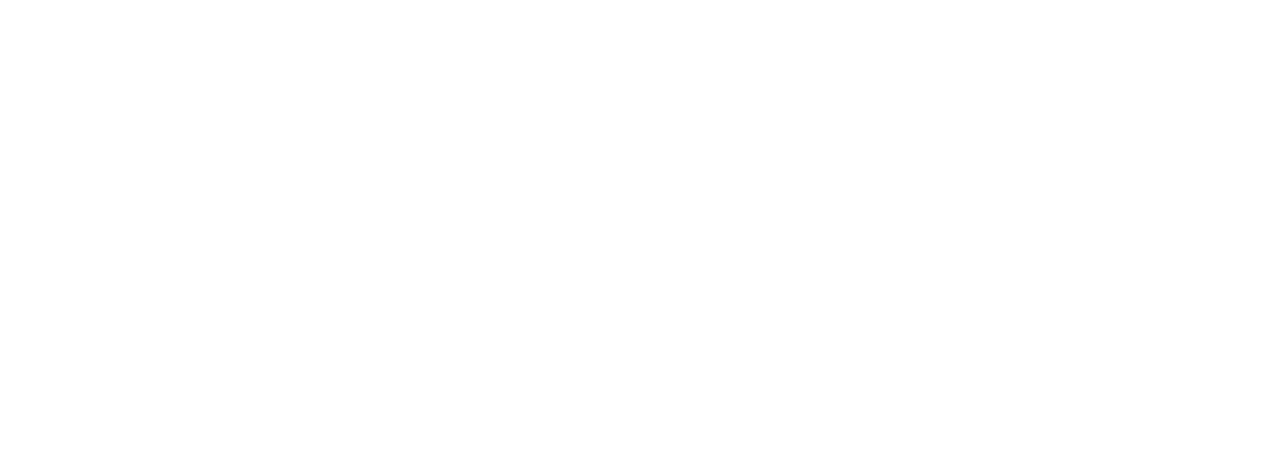
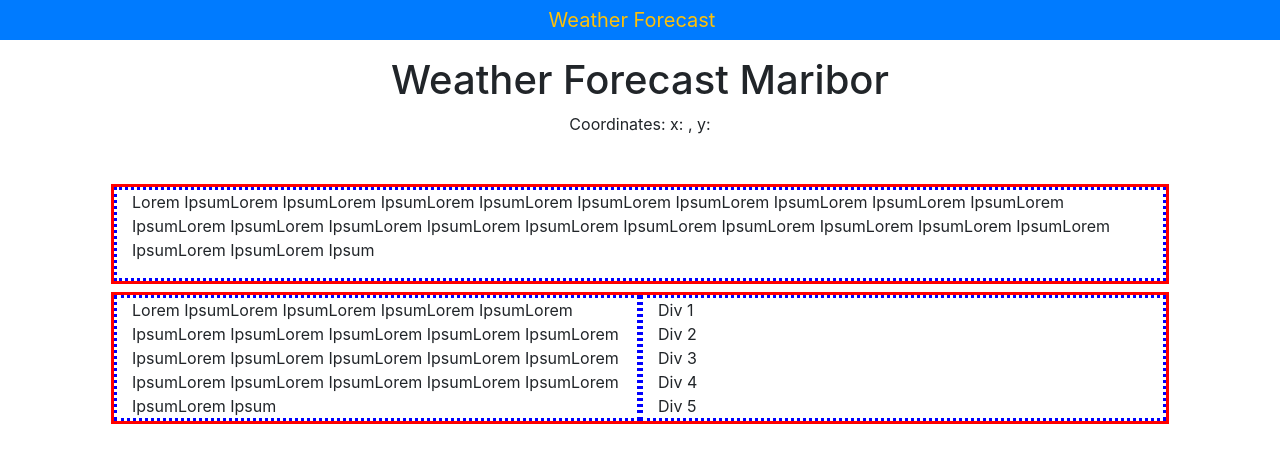
Before and after one commit to darkoohrid/ForecastApplication-CLI-VueJS, a Vue app: page / in a window 1280 px wide. Shown: the top 462 px of the page. Built offline with nearby package versions, Linux system fonts and the light colour scheme.

Commit message:
Basic setup - added components and bootstrap

```diff
--- a/src/App.vue
+++ b/src/App.vue
@@ -1,11 +1,23 @@
-<script>
-
-</script>
-
-<template>
+<template >
+  <Header></Header>
+  <WeatherComponent></WeatherComponent>
 
 </template>
 
-<style>
+<script>
+import Header from "./components/Header.vue";
+import WeatherComponent from "./components/WeatherComponent.vue";
 
+export default {
+  components: {
+    Header,
+    WeatherComponent
+  }
+};
+</script>
+
+<style scoped>
+body{
+  background-color:rgb(245, 238, 238);
+}
 </style>
--- /dev/null
+++ b/src/components/Header.vue
@@ -0,0 +1,16 @@
+<template>
+<div class="header">
+    <!--  bg-color:# b2cced scss variable in bootstrap ??? -->
+    <div class="fixed-top text-center bg-primary ">
+        <a class="navbar-brand text-warning" href="/">Weather Forecast</a>
+    </div>
+</div>
+
+</template>
+
+<script>
+
+</script>
+
+<style scoped>
+</style>
--- /dev/null
+++ b/src/components/WeatherComponent.vue
@@ -0,0 +1,50 @@
+<template>
+<div class="container p-2">
+    <div class="my-container m-5">
+        <div class="m-5">
+            <h1 class="text-center">Weather Forecast Maribor</h1>
+            <p class="text-center">Coordinates: x: , y:</p>
+        </div>
+
+        <div class="row my-row">
+            <div class="col my-col">
+                <p>Lorem IpsumLorem IpsumLorem IpsumLorem IpsumLorem IpsumLorem IpsumLorem IpsumLorem IpsumLorem IpsumLorem IpsumLorem IpsumLorem IpsumLorem IpsumLorem IpsumLorem IpsumLorem IpsumLorem IpsumLorem IpsumLorem IpsumLorem IpsumLorem IpsumLorem Ipsum</p>
+            </div>
+        </div>
+        <div class="row my-row mt-2">
+            <div class="col-md-6 col-sm-12 my-col">
+                Lorem IpsumLorem IpsumLorem IpsumLorem IpsumLorem IpsumLorem IpsumLorem IpsumLorem IpsumLorem IpsumLorem IpsumLorem IpsumLorem IpsumLorem IpsumLorem IpsumLorem IpsumLorem IpsumLorem IpsumLorem IpsumLorem IpsumLorem IpsumLorem Ipsum
+            </div>
+            <div class="col-md-6 col-sm-12 my-col">
+                <div>Div 1</div>
+                <div>Div 2</div>
+                <div>Div 3</div>
+                <div>Div 4</div>
+                <div>Div 5</div>
+            </div>
+        </div>
+    </div>
+</div>
+
+
+</template>
+
+<script>
+export default {
+
+}
+</script>
+
+<style scoped>
+.my-container .container{
+    border:1px solid green;
+    margin:auto;
+}
+.my-row{
+    border:3px solid red;
+}
+.my-col{
+    border:3px dotted blue;
+}
+
+</style>
```
